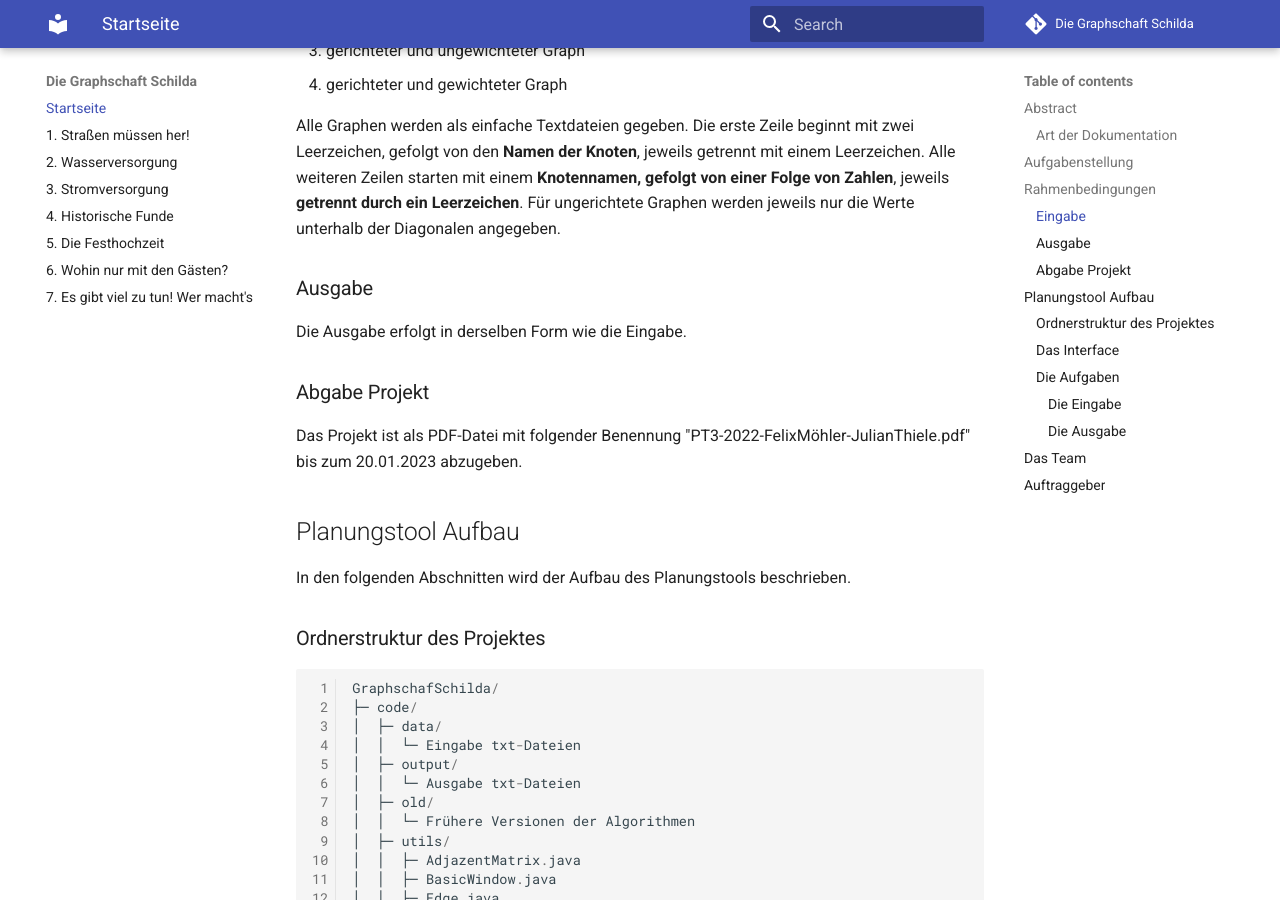
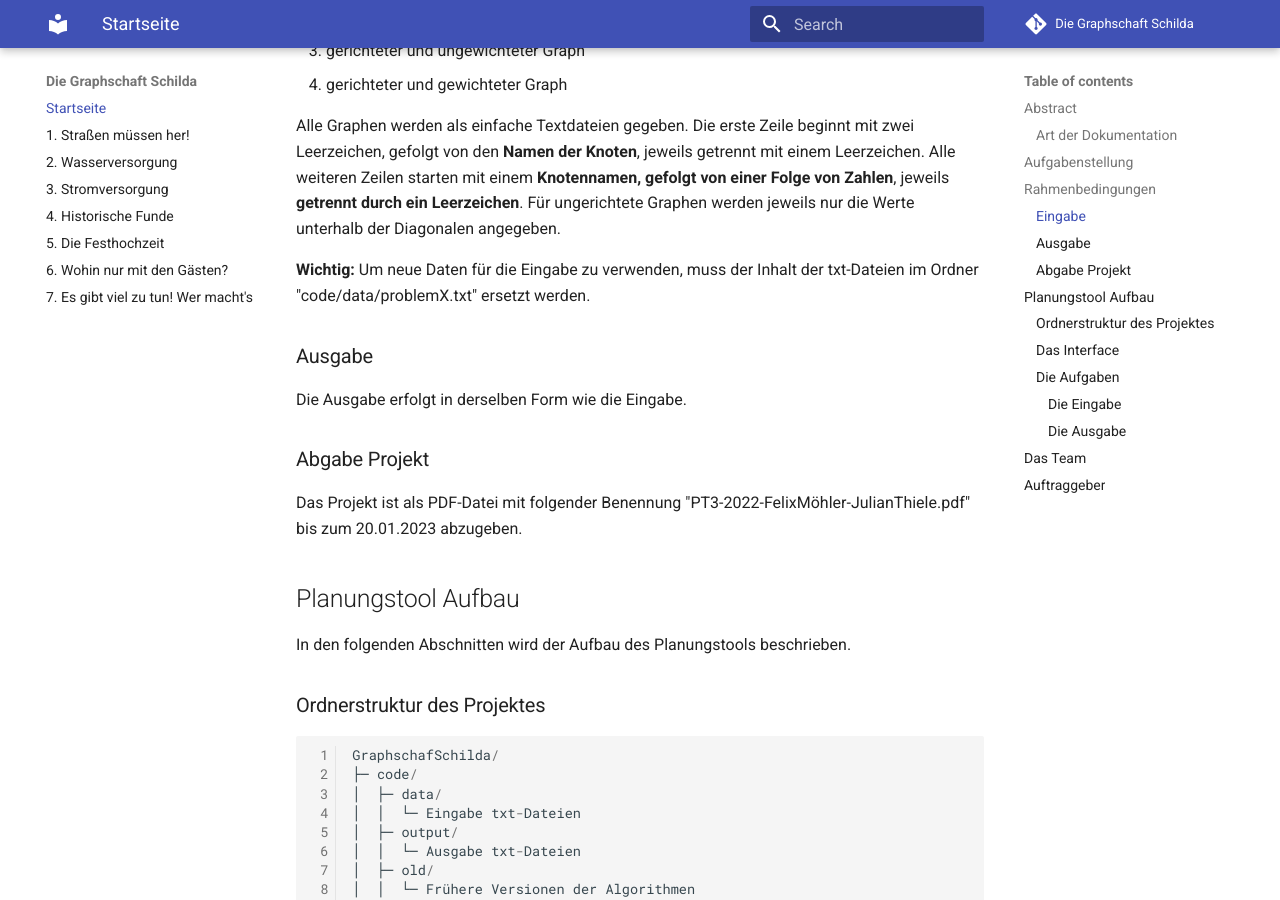
Before and after one commit to Halfpipe-SD/GraphschaftSchilda, an MkDocs documentation site: the page built from documentation/docs/index.md, in a window 1280 px wide and 900 px high, scrolled down 1295 px. Built offline with MkDocs 1.6.1 and Material for MkDocs 9.7.7, drawn with Linux system fonts in a browser that asks for light colours; comment, search, counter and statistics services are not loaded.

Commit message:
Added instruction on index site

```diff
--- a/documentation/docs/index.md
+++ b/documentation/docs/index.md
@@ -34,6 +34,8 @@ Die Testgraphen werden je nach Art des Graphen folgende Form haben:
 Alle Graphen werden als einfache Textdateien gegeben. Die erste Zeile beginnt mit zwei Leerzeichen, gefolgt von den **Namen der Knoten**, jeweils getrennt mit einem Leerzeichen.
 Alle weiteren Zeilen starten mit einem **Knotennamen, gefolgt von einer Folge von Zahlen**, jeweils **getrennt durch ein Leerzeichen**.
 Für ungerichtete Graphen werden jeweils nur die Werte unterhalb der Diagonalen angegeben.
+
+**Wichtig:** Um neue Daten für die Eingabe zu verwenden, muss der Inhalt der txt-Dateien im Ordner "code/data/problemX.txt" ersetzt werden.
 
 ### Ausgabe
 
```
